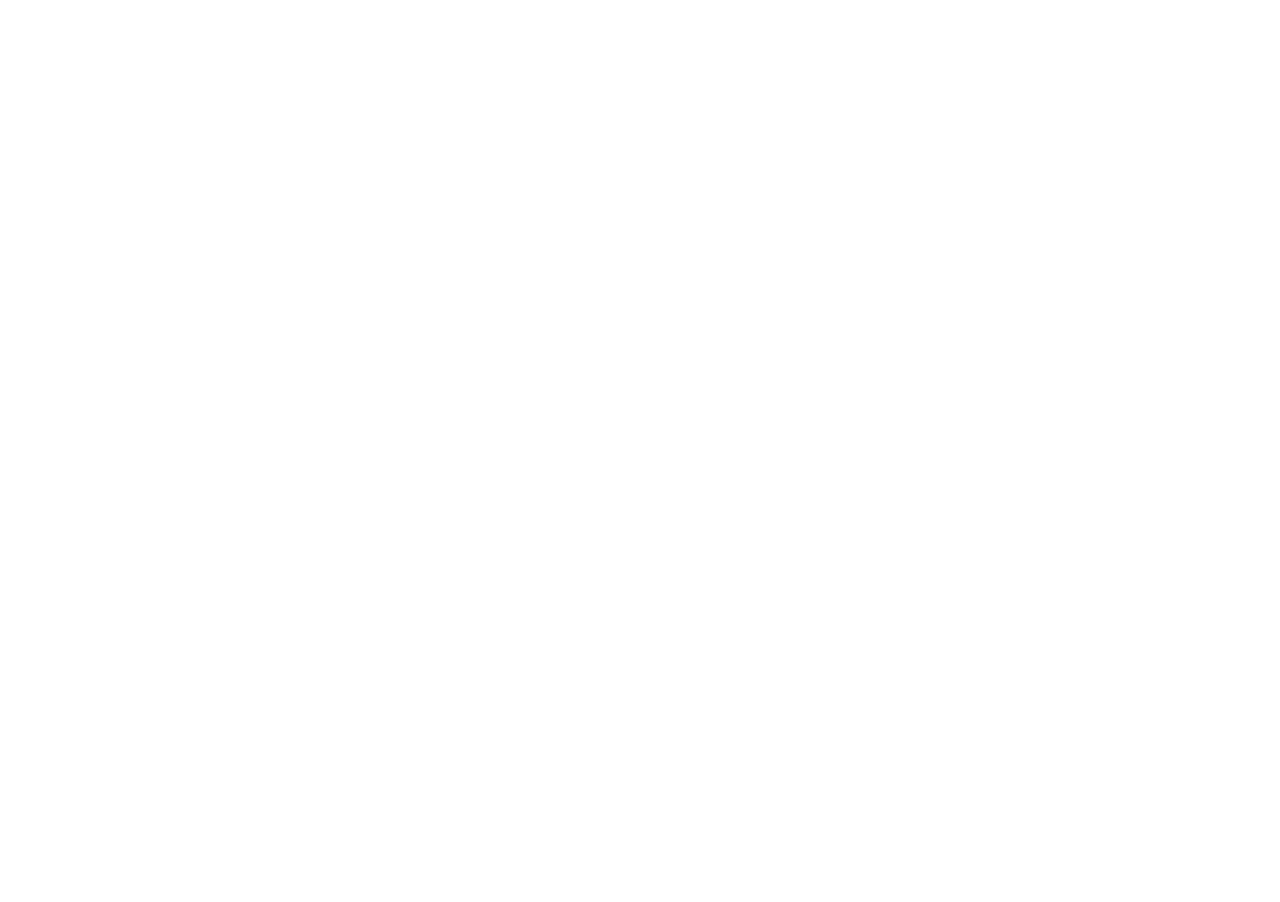
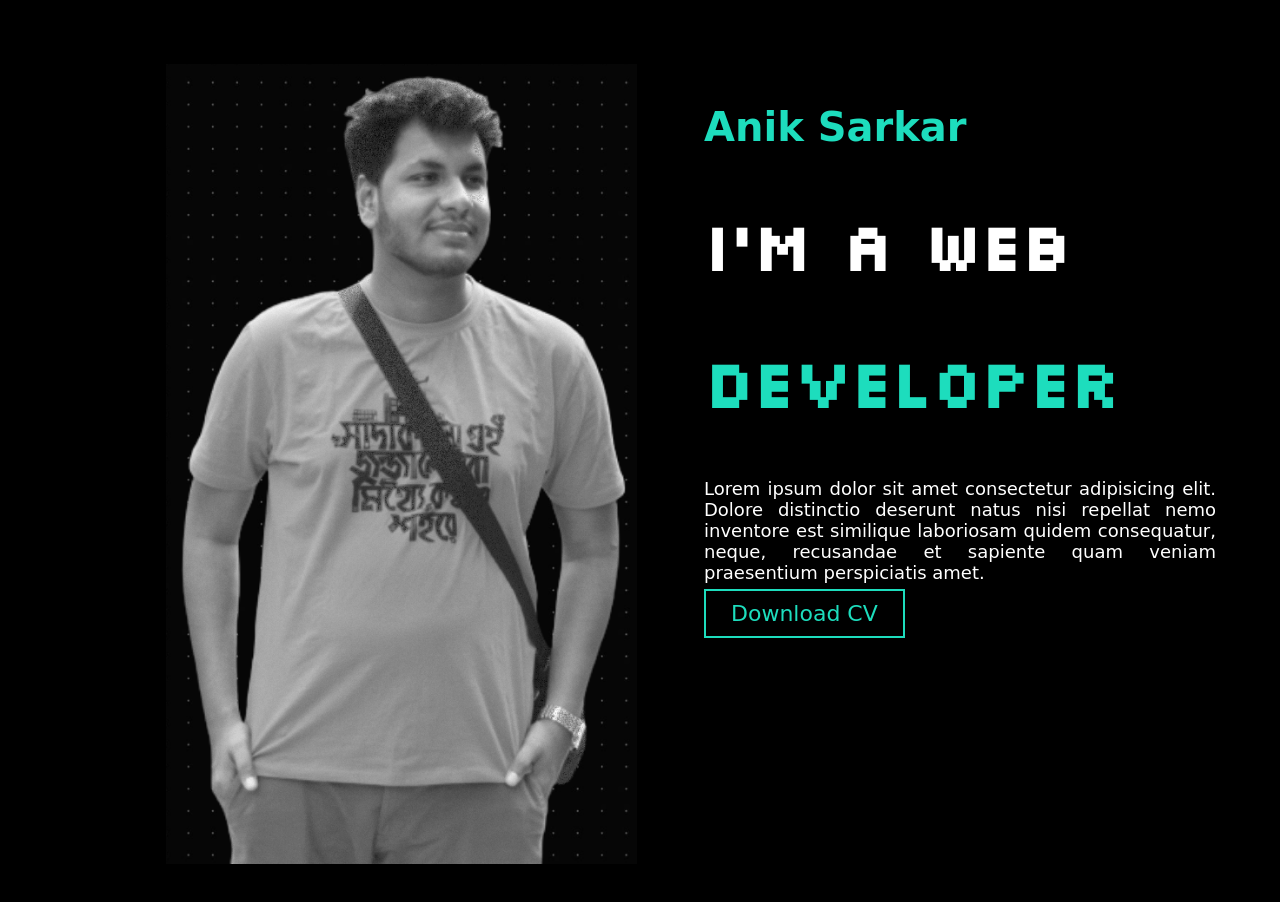
Before and after one commit to Anik-Sarkar-01/Anik-Portfolio, a plain HTML site: page index.html in a window 1280 px wide. Before the commit the page ends 800 px from the top, so only its background shows below. Drawn offline with Linux system fonts and the light colour scheme; a web font is replaced by a local one.

Commit message:
home section completed

```diff
--- a/index.html
+++ b/index.html
@@ -4,7 +4,7 @@
     <meta charset="UTF-8" />
     <meta http-equiv="X-UA-Compatible" content="IE=edge" />
     <meta name="viewport" content="width=device-width, initial-scale=1.0" />
-    <title>Anik|Portfolio</title>
+    <title>Anik | Portfolio</title>
     <link rel="preconnect" href="https://fonts.googleapis.com" />
     <link rel="preconnect" href="https://fonts.gstatic.com" crossorigin />
     <link
@@ -14,6 +14,17 @@
     <link rel="stylesheet" href="style.css" />
   </head>
   <body>
-
+    <section class="home-section">
+        <div class="half-width">
+            <img src="images/bw-image-01.png" alt="">
+        </div>
+        <div class="half-width">
+            <h3><span class="colorized">Anik Sarkar</span></h3>
+            <h1 class="Intro-title">I'm a Web</h1>
+            <h1 class="Intro-title"> <span class="colorized">Developer</span></h1>
+            <p>Lorem ipsum dolor sit amet consectetur adipisicing elit. Dolore distinctio deserunt natus nisi repellat nemo inventore est similique laboriosam quidem consequatur, neque, recusandae et sapiente quam veniam praesentium perspiciatis amet.</p>
+            <a class="cv-link" href="https://www.linkedin.com/in/anik-sarkar-nits/" target="_blank" rel="noopener noreferrer">Download CV</a>
+        </div>
+    </section>
   </body>
 </html>
--- a/style.css
+++ b/style.css
@@ -0,0 +1,43 @@
+body{
+    margin: 0;
+    padding: 0;
+    font-family: 'DynaPuff', cursive;
+}
+.home-section{
+    display: flex;
+    background-color: black;
+}
+.colorized{
+    color: #1DDDBD;
+}
+h3{
+    font-size: 40px;
+    font-weight: 300px;
+}
+.Intro-title{
+    font-family: 'Silkscreen', cursive;
+    font-size: 65px;
+    font-weight: 400px;
+    color: white;
+}
+.half-width{
+    width: 50%;
+    margin: 5%;
+}
+.half-width img{
+    margin-left: 20%;
+    height: 800px;
+}
+p{
+    color: white;
+    font-size: 18px;
+    text-align: justify;
+}
+a.cv-link{
+    text-decoration: none;
+    background-color: black;
+    border: 2px solid #1DDDBD;
+    color: #1DDDBD;
+    padding: 10px 25px;
+    font-size: 22px;
+}
```
